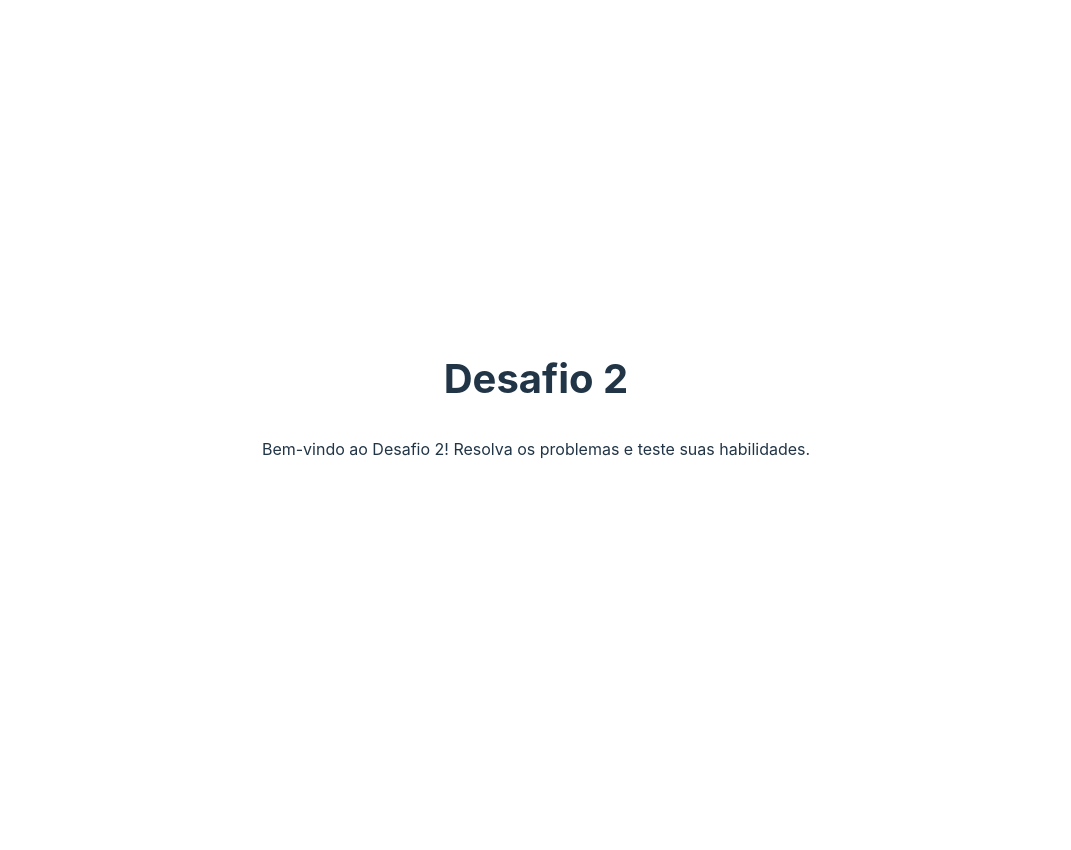
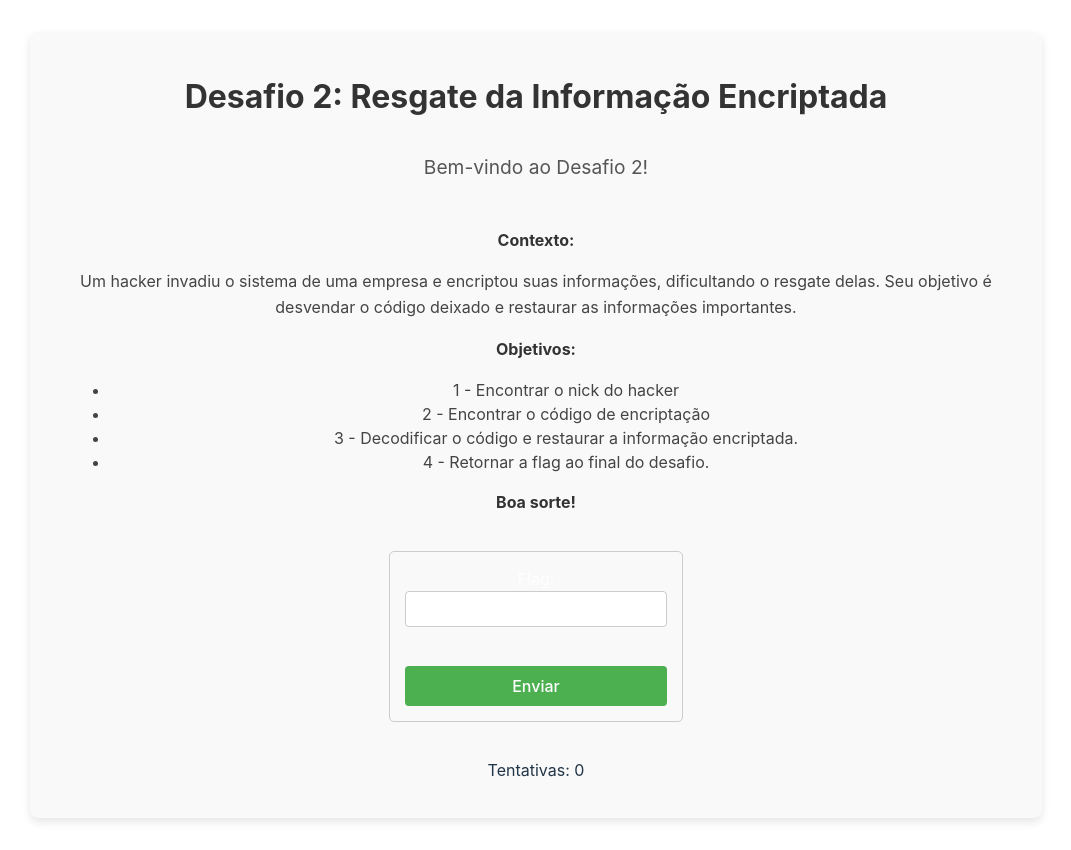
Before and after one commit to Paduan/Cyber-Rats, a React (Vite) app in the folder cyber-rats/: page /desafio2 in a window 1280 px wide. Shown: the whole page, without its empty margins (104-1175 px from the left). Before the commit the page ends 800 px from the top, so only its background shows below. Built offline with nearby package versions, Linux system fonts and the light colour scheme.

Commit message:
new file:   cyber-rats/api/checkFlag1.js 	modified:   cyber-rats/src/Desafio2.css 	modified:   cyber-rats/src/Desafio2.jsx 	modified:   cyber-rats/src/Login.jsx

```diff
--- a/cyber-rats/src/Desafio2.css
+++ b/cyber-rats/src/Desafio2.css
@@ -1,5 +1,6 @@
-/* Desafio2.css */
+/* src/Desafio2.css */
 
+/* Estilo para esconder o texto no atributo data-hidden-text */
 [data-hidden-text] {
   display: block;
   height: 0;
@@ -10,3 +11,86 @@
 [data-hidden-text]::before {
   content: '';
 }
+
+/* Estilos principais da página */
+.container {
+  width: 80%;
+  margin: 0 auto;
+  padding: 20px;
+  background-color: #f9f9f9;
+  border-radius: 8px;
+  box-shadow: 0 4px 8px rgba(0, 0, 0, 0.1);
+}
+
+.title {
+  font-size: 2rem;
+  color: #333;
+  text-align: center;
+  margin-bottom: 20px;
+}
+
+.intro {
+  font-size: 1.2rem;
+  color: #555;
+  text-align: center;
+  margin-bottom: 30px;
+}
+
+.description {
+  font-size: 1rem;
+  color: #444;
+}
+
+.description p {
+  margin-bottom: 15px;
+  line-height: 1.6;
+}
+
+.description ul {
+  margin-left: 20px;
+  list-style-type: disc;
+}
+
+.description strong {
+  font-weight: bold;
+  color: #333;
+}
+
+.form {
+  margin-top: 20px;
+}
+
+.form input {
+  padding: 8px;
+  font-size: 1rem;
+  margin-bottom: 10px;
+  border-radius: 4px;
+  border: 1px solid #ccc;
+  width: 100%;
+}
+
+.form button {
+  padding: 10px 20px;
+  background-color: #4CAF50;
+  color: white;
+  border: none;
+  border-radius: 4px;
+  cursor: pointer;
+  width: 100%;
+}
+
+.form button:hover {
+  background-color: #45a049;
+}
+
+.success-message {
+  color: green;
+  font-size: 1.2rem;
+  text-align: center;
+}
+
+.error-message {
+  color: red;
+  font-size: 1.2rem;
+  text-align: center;
+}
--- a/cyber-rats/src/Desafio2.jsx
+++ b/cyber-rats/src/Desafio2.jsx
@@ -1,12 +1,97 @@
 // src/Desafio2.jsx
-import React from 'react';
+import React, { useState, useEffect } from 'react';
 import './Desafio2.css';
 
 function Desafio2() {
+  const [userData, setUserData] = useState({ flag: '' });
+  const [attempts, setAttempts] = useState(0);
+  const [successMessage, setSuccessMessage] = useState('');
+  const [isResolved, setIsResolved] = useState(false);
+
+  useEffect(() => {
+    const resolved = localStorage.getItem('isResolved');
+    if (resolved === 'true') {
+      setIsResolved(true);
+      setSuccessMessage('Você já resolveu o desafio anteriormente!');
+    }
+  }, []);
+
+  const handleChange = (e) => {
+    const { name, value } = e.target;
+    setUserData((prevData) => ({ ...prevData, [name]: value }));
+  };
+
+  const handleSubmit = async (e) => {
+    e.preventDefault();
+    setAttempts((prevAttempts) => prevAttempts + 1);
+
+    try {
+      // Ajustando a URL da API para 'checkFlag1'
+      const response = await fetch('/api/checkFlag1', {
+        method: 'POST',
+        headers: { 'Content-Type': 'application/json' },
+        body: JSON.stringify({ flag: userData.flag }),
+      });
+      const data = await response.json();
+
+      if (data.success) {
+        setSuccessMessage(`Parabéns! Você acertou a flag!`);
+        setIsResolved(true);
+        localStorage.setItem('isResolved', 'true');
+      } else {
+        setSuccessMessage('Flag incorreta! Tente novamente.');
+      }
+    } catch (error) {
+      console.error('Erro ao verificar a flag:', error);
+      setSuccessMessage('Erro ao verificar a flag. Tente novamente mais tarde.');
+    }
+
+    setUserData({ flag: '' });
+  };
+
   return (
     <div className="container">
-      <h2>Desafio 2</h2>
-      <p>Bem-vindo ao Desafio 2! Resolva os problemas e teste suas habilidades.</p>
+      <h2 className="title">Desafio 2: Resgate da Informação Encriptada</h2>
+      <p className="intro">Bem-vindo ao Desafio 2!</p>
+      <div className="description">
+        <p><strong>Contexto:</strong></p>
+        <p>
+          Um hacker invadiu o sistema de uma empresa e encriptou suas informações, dificultando o resgate delas.
+          Seu objetivo é desvendar o código deixado e restaurar as informações importantes.
+        </p>
+
+        <p><strong>Objetivos:</strong></p>
+        <ul>
+          <li>1 - Encontrar o nick do hacker</li>
+          <li>2 - Encontrar o código de encriptação</li>
+          <li>3 - Decodificar o código e restaurar a informação encriptada.</li>
+          <li>4 - Retornar a flag ao final do desafio.</li>
+        </ul>
+
+        <p><strong>Boa sorte!</strong></p>
+      </div>
+
+      {isResolved ? (
+        <p>{successMessage}</p>
+      ) : (
+        <form onSubmit={handleSubmit} className="form">
+          <label>
+            Flag:
+            <input
+              type="text"
+              name="flag"
+              value={userData.flag}
+              onChange={handleChange}
+              required
+            />
+          </label>
+          <br />
+          <button type="submit">Enviar</button>
+        </form>
+      )}
+
+      <p>Tentativas: {attempts}</p>
+
       <div data-hidden-text="@H4cker-from-sky-99"></div> {/* Texto escondido no atributo */}
     </div>
   );
--- a/cyber-rats/src/Login.jsx
+++ b/cyber-rats/src/Login.jsx
@@ -58,7 +58,7 @@ function Login() {
           />
         </div>
         <div>
-          <label>Captcha: Qual é a soma de {captchaA} + {captchaB}?</label>
+          <label>Qual é a soma de {captchaA} + {captchaB}?</label>
           <input
             type="number"
             value={captchaInput}
```
Also changed, not shown: cyber-rats/api/checkFlag1.js (added, +15 -0 lines).
